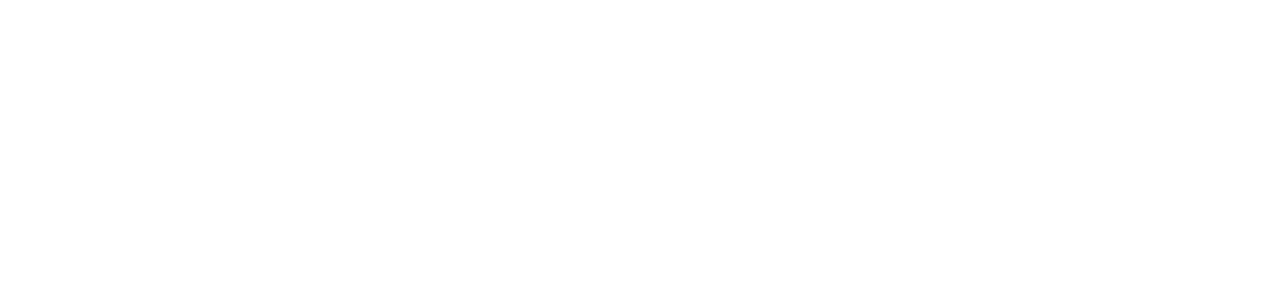
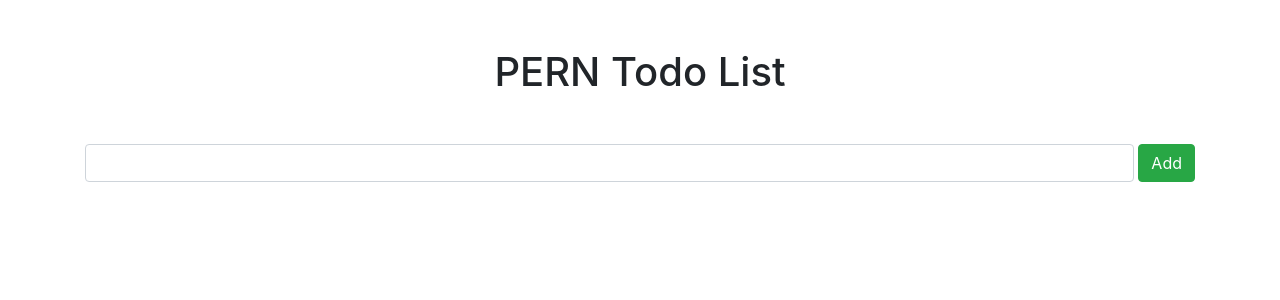
Before and after one commit to HughesSeanKyle/PERN-Todo, a React (Create React App) app in the folder client/: page / in a window 1280 px wide. Shown: the top 300 px of the page. Built offline with nearby package versions, Linux system fonts and the light colour scheme.

Commit message:
Set up POST request on InputTodo component

```diff
--- a/client/src/App.js
+++ b/client/src/App.js
@@ -1,9 +1,17 @@
 import React, { Fragment } from 'react';
-
 import './App.css';
 
+// Components
+import InputTodo from './components/InputTodo';
+
 function App() {
-	return <Fragment></Fragment>;
+	return (
+		<Fragment>
+			<div className="container">
+				<InputTodo />
+			</div>
+		</Fragment>
+	);
 }
 
 export default App;
--- a/client/src/components/InputTodo.js
+++ b/client/src/components/InputTodo.js
@@ -0,0 +1,38 @@
+import React, { Fragment, useState } from 'react';
+
+const InputTodo = () => {
+	const [description, setDescription] = useState('');
+
+	const onSubmitForm = async (e) => {
+		e.preventDefault();
+		try {
+			const body = { description };
+			const response = await fetch('http://localhost:5000/todos', {
+				method: 'POST',
+				headers: { 'Content-Type': 'application/json' },
+				body: JSON.stringify(body),
+			});
+
+			console.log(response);
+		} catch (err) {
+			console.error(err.message);
+		}
+	};
+
+	return (
+		<Fragment>
+			<h1 className="text-center mt-5">PERN Todo List</h1>
+			<form onSubmit={onSubmitForm} className="d-flex mt-5">
+				<input
+					type="text"
+					className="form-control"
+					value={description}
+					onChange={(e) => setDescription(e.target.value)}
+				/>
+				<button className="btn btn-success ml-1">Add</button>
+			</form>
+		</Fragment>
+	);
+};
+
+export default InputTodo;
```
Also changed, not shown: client/src/components/EditTodo.js (+7 -0 lines), client/src/components/ListTodos.js (+7 -0 lines).
